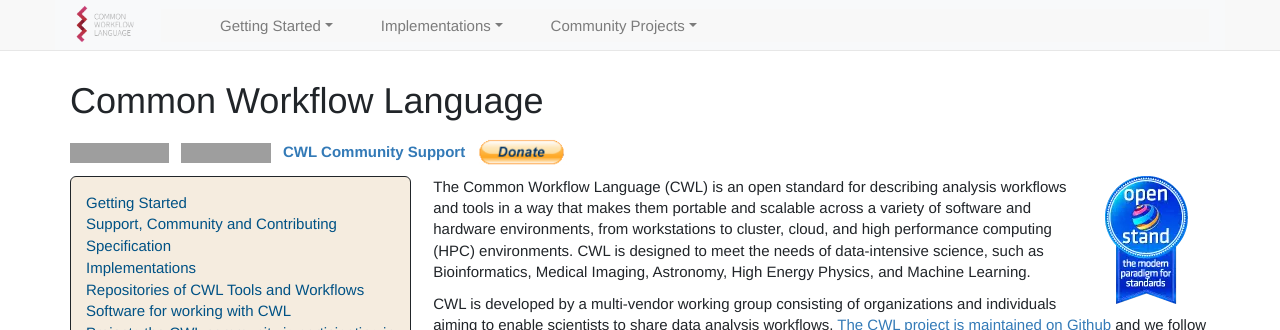
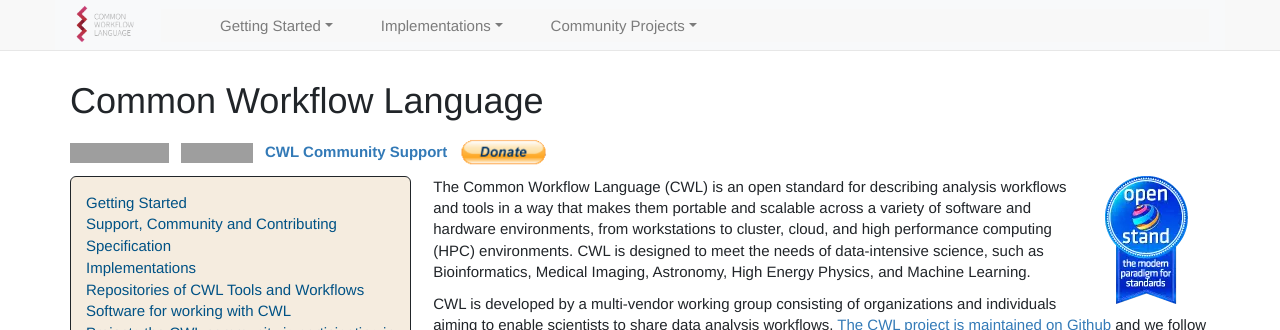
Before and after one commit to common-workflow-language/cwl-website, a Jekyll site: the page built from content/index.md, in a window 1280 px wide. Shown: the top 330 px of the page. Built offline with Jekyll 4.4.1, drawn with Linux system fonts in a browser that asks for light colours; comment, search, counter and statistics services are not loaded; grey boxes are pictures that could not be loaded.

Commit message:
Add explicit image widths & heights. Fix #66
Add explicit width & height attributes to the following images:

* /assets/img/CWL-Logo-Header.png
* https://img.shields.io/github/stars/common-workflow-language/common-workflow-language.svg
* /assets/img/twitter.svg

```diff
--- a/content/_includes/header.html
+++ b/content/_includes/header.html
@@ -2,7 +2,7 @@
   <div class="container">
     <nav class="navbar navbar-expand-lg navbar-light bg-light top-nav">
       <div class="nav-wrap">
-        <a class="navbar-brand site-logo-link" href="{{ "/" | relative_url }}"><img class="site-logo-img" src="{{ "/CWL-Logo-Header.png" | relative_url }}" alt="Common Workflow Language logo"></a>
+        <a class="navbar-brand site-logo-link" href="{{ "/" | relative_url }}"><img class="site-logo-img" src="{{ "/CWL-Logo-Header.png" | relative_url }}" alt="Common Workflow Language logo" height="61" width="106"></a>
         <button class="navbar-toggler navbar-toggler-right" type="button" data-toggle="collapse" data-target="#topNav" aria-controls="topNav" aria-expanded="false" aria-label="Toggle navigation">
           <span class="navbar-toggler-icon"></span>
         </button>
--- a/content/_includes/social_stats.html
+++ b/content/_includes/social_stats.html
@@ -3,7 +3,7 @@
     <img src="https://badges.gitter.im/Join%20Chat.svg" alt="Gitter" width="99" height="20">
   </a>
 	<a href="https://github.com/common-workflow-language/common-workflow-language/stargazers">
-    <img src="https://img.shields.io/github/stars/common-workflow-language/common-workflow-language.svg" alt="GitHub stars" height="20">
+    <img src="https://img.shields.io/github/stars/common-workflow-language/common-workflow-language.svg" alt="GitHub stars" height="20" width="72">
   </a>
 	<a href="{{ site.url }}/#Support" class="cwl-support">CWL Community Support
   </a>
--- a/content/_includes/twitter_feed.html
+++ b/content/_includes/twitter_feed.html
@@ -1,7 +1,7 @@
 <div class="twitter-feed" id="twitter-feed"><a class="twitter-timeline" data-width="280" data-height="600" data-dnt="true" data-theme="light" href="https://twitter.com/commonwl?ref_src=twsrc%5Etfw">Tweets by @commonwl</a></div> <script async src="https://platform.twitter.com/widgets.js" charset="utf-8"></script>
 
 <script>
-var twitterText = '<p>See Tweets by <a href="https://twitter.com/commonwl">@commonwl <img class="twitter-icon" src="{{ "/assets/img/twitter.svg" | relative_url }}" width="20" alt="Twitter Icon"></a></p>';
+var twitterText = '<p>See Tweets by <a href="https://twitter.com/commonwl">@commonwl <img class="twitter-icon" src="{{ "/assets/img/twitter.svg" | relative_url }}" height="20" width="20" alt="Twitter Icon"></a></p>';
 
 window.addEventListener("load", function() {
   if (! document.querySelector('[id^="twitter-widget"]')) {
```
